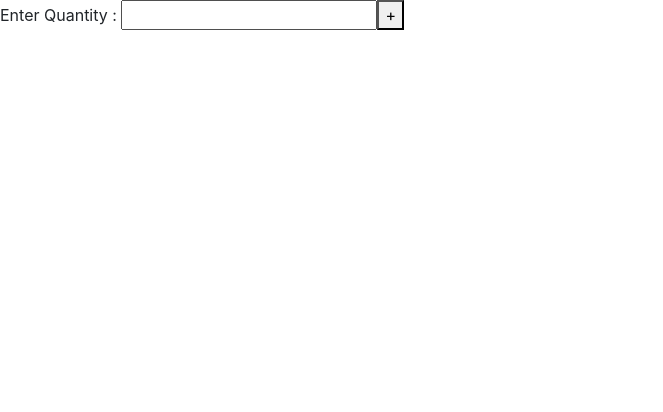
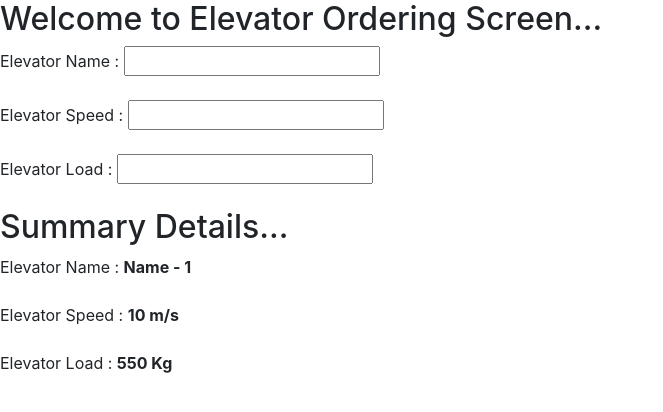
Before and after one commit to ZhiningZhang/demo-project, a React (Create React App) app: page / in a window 1280 px wide. Shown: the top 412 px of the page, without its empty margins (0-663 px from the left). Built offline with nearby package versions, Linux system fonts and the light colour scheme.

Commit message:
done ref 1

```diff
--- /dev/null
+++ b/src/RefsEx/Elevator.js
@@ -0,0 +1,42 @@
+import React from "react";
+import Summary from "./Summary";
+
+//Forwarding refs.
+
+class Elevator extends React.Component {
+  constructor(props) {
+    super(props);
+
+    this.elevatorRef = React.createRef();
+  }
+
+  render() {
+    return (
+      <div>
+        <h2>Welcome to Elevator Ordering Screen...</h2>
+
+        <p>
+          <label>
+            Elevator Name : <input ref={this.elevatorRef} type="text"></input>
+          </label>
+        </p>
+
+        <p>
+          <label>
+            Elevator Speed : <input type="text"></input>
+          </label>
+        </p>
+
+        <p>
+          <label>
+            Elevator Load : <input type="text"></input>
+          </label>
+        </p>
+
+        <Summary innerRef={this.elevatorRef}></Summary>
+      </div>
+    );
+  }
+}
+
+export default Elevator;
--- /dev/null
+++ b/src/RefsEx/LogIn.js
@@ -0,0 +1,40 @@
+import React from "react";
+
+class LogIn extends React.Component {
+  constructor(props) {
+    super(props);
+
+    this.userNameRef = React.createRef();
+  }
+
+  componentDidMount() {
+      this.userNameRef.current.focus();
+  }
+
+  render() {
+    //alert("Test Message");
+    console.log("Test Message");
+
+    return (
+      <div>
+        <h2>LogIn Screen...</h2>
+
+        <p>
+          <label>
+            UserName : <input type="text" ref={this.userNameRef}></input>
+          </label>
+        </p>
+
+        <p>
+          <label>
+            PassWord : <input type="text"></input>
+          </label>
+        </p>
+
+        <button>LogIn</button>
+      </div>
+    );
+  }
+}
+
+export default LogIn;
--- a/src/RefsEx/QuantityIncrement.js
+++ b/src/RefsEx/QuantityIncrement.js
@@ -1,5 +1,4 @@
 import React from "react";
-
 
 //Refs in React
 //https://www.youtube.com/watch?v=t4okzJc6_Ak&list=PL6n9fhu94yhVpO8VBlUXbxKUuG-n2b1bL&index=19
@@ -11,10 +10,19 @@ class QuantityIncrement extends React.Component {
     super(props);
 
     this.quantityRef = React.createRef();
+    this.state = { count: 0 };
   }
 
   incrementQuantity = () => {
+    console.log(
+      "this.quantityRef.current.value = ",
+      this.quantityRef.current.value
+    );
     this.quantityRef.current.value++;
+  };
+
+  incrementCount = () => {
+    this.setState({ count: this.state.count + 1 });
   };
 
   render() {
@@ -28,6 +36,13 @@ class QuantityIncrement extends React.Component {
             <button onClick={this.incrementQuantity}>+</button>
           </label>
         </p>
+        <p>
+          <h4>read-only </h4>
+          <label>
+            Enter Count : <input type="text" value={this.state.count}></input>
+            <button onClick={this.incrementCount}>+ count</button>{" "}
+          </label>
+        </p>
       </div>
     );
   }
--- /dev/null
+++ b/src/RefsEx/Summary.js
@@ -0,0 +1,39 @@
+import React from "react";
+
+class Summary extends React.Component {
+  constructor(props) {
+    super(props);
+  }
+
+  focusInput = () => {
+    this.props.innerRef.current.focus();
+  };
+
+  render() {
+    return (
+      <div>
+        <h2>Summary Details...</h2>
+
+        <p onClick={this.focusInput}>
+          <label>
+            Elevator Name : <b>Name - 1</b>
+          </label>
+        </p>
+
+        <p>
+          <label>
+            Elevator Speed : <b>10 m/s</b>
+          </label>
+        </p>
+
+        <p>
+          <label>
+            Elevator Load : <b>550 Kg</b>
+          </label>
+        </p>
+      </div>
+    );
+  }
+}
+
+export default Summary;
--- /dev/null
+++ b/src/RefsEx/VideoPlayer.js
@@ -0,0 +1,37 @@
+import React from "react";
+import video from "../../src/assets/sample-mp4-file.mp4";
+
+class VideoPlayer extends React.Component {
+  constructor(props) {
+    super(props);
+    this.videoRef = React.createRef();
+  }
+
+//class properties transform
+//https://nestedsoftware.com/2018/05/28/javascript-frustration-classes-and-class-properties-transform-16gl.32994.html
+
+  playVideo = () => {
+    //console.log(this.videoRef);
+    this.videoRef.current.play();
+  }
+
+  pauseVideo = () => {
+    this.videoRef.current.pause();
+  }
+
+  render() {
+    return (
+      <div>
+        <video ref={this.videoRef} width="300" height="200" controls>
+          <source src={video} type="video/mp4"></source>
+        </video>
+        <div>
+          <button onClick={this.playVideo}>Play</button>
+          <button onClick={this.pauseVideo}>Pause</button>
+        </div>
+      </div>
+    );
+  }
+}
+
+export default VideoPlayer;
--- a/src/index.js
+++ b/src/index.js
@@ -14,10 +14,13 @@ import FormikExAppYupForm from "./FormikEx/FormikExAppYupForm";
 import OrderComponent from "./LiftingStateUpEx/OrderComponent";
 
 import QuantityIncrement from "./RefsEx/QuantityIncrement";
+import LogIn from "./RefsEx/LogIn";
+import VideoPlayer from "./RefsEx/VideoPlayer";
+import Elevator from "./RefsEx/Elevator";
 
 //import * as serviceWorker from './serviceWorker';
 
-ReactDOM.render(<QuantityIncrement />, document.getElementById("root"));
+ReactDOM.render(<Elevator />, document.getElementById("root"));
 
 // If you want your app to work offline and load faster, you can change
 // unregister() to register() below. Note this comes with some pitfalls.
```
Also changed, not shown: src/RefsEx/testComponent.js (added), 1 other file (tests, documents, lock files or other folders).
